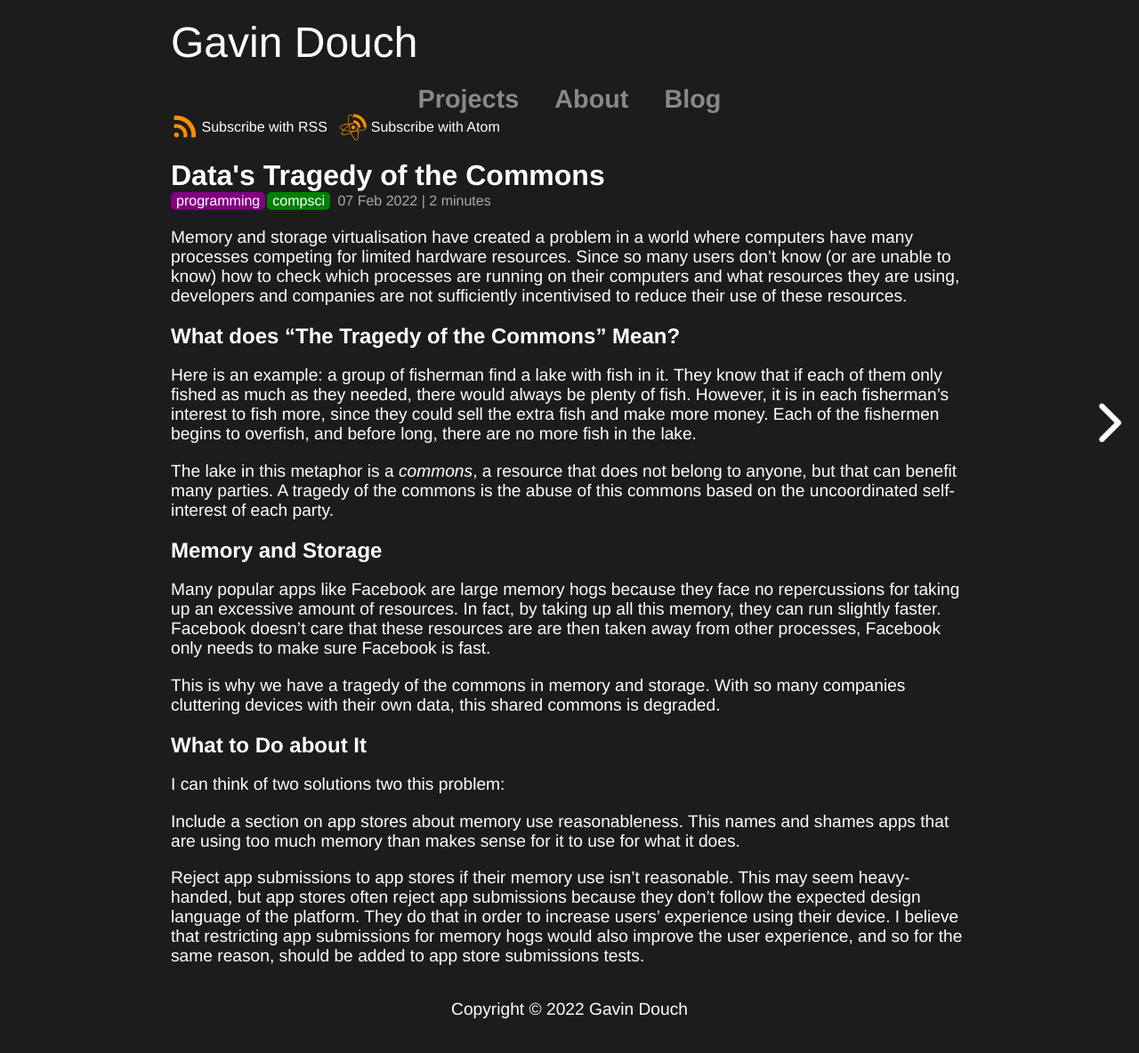
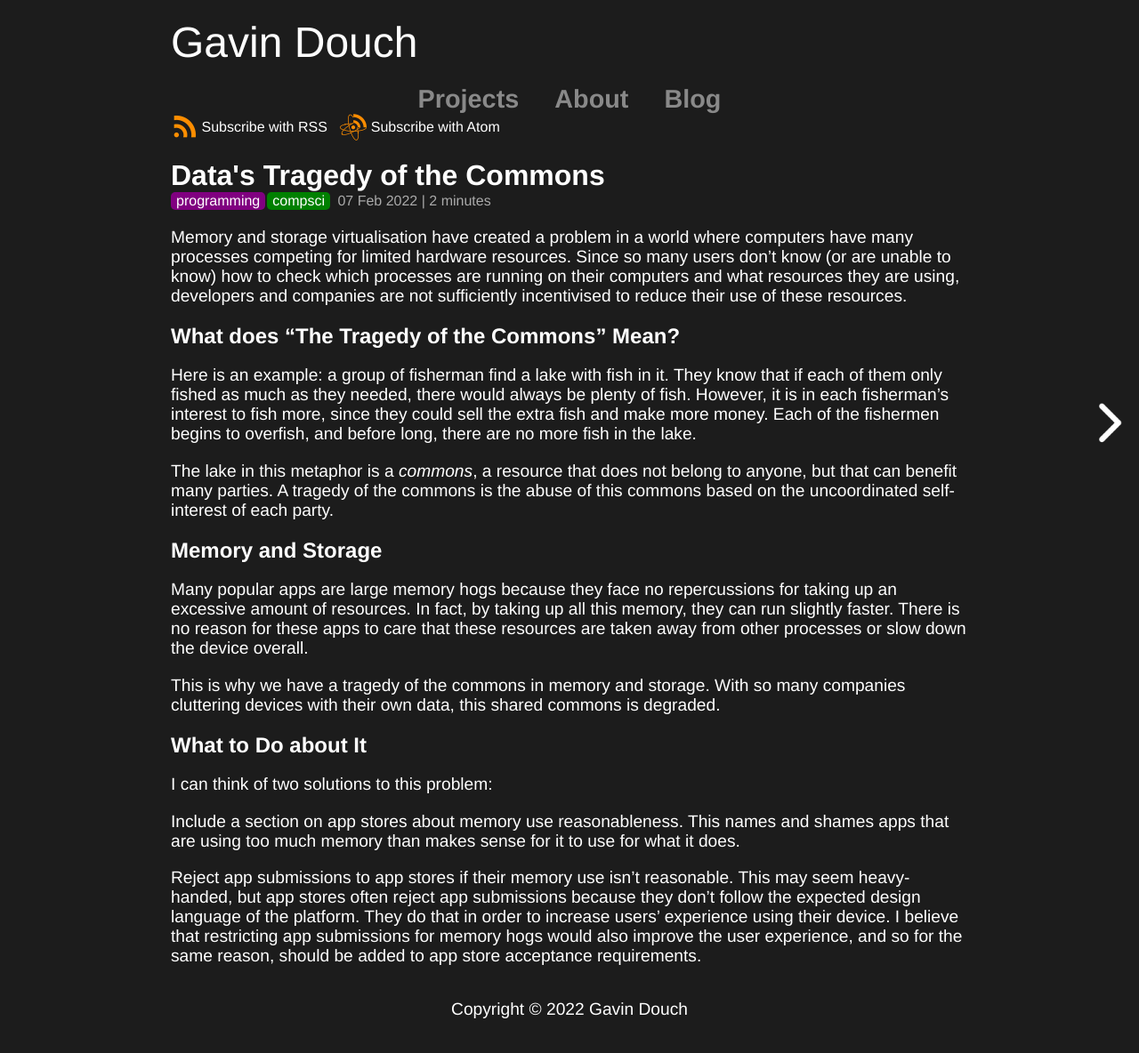
Before and after one commit to Coedice/website, a Jekyll site: the page built from _posts/2022-02-07-datas-tragedy-of-the-commons.md, in a window 1280 px wide. Shown: the whole page at 89% size. Built offline with Jekyll 4.4.1, drawn with Linux system fonts in a browser that asks for light colours.

Commit message:
Fix typos
- Alter some wording

```diff
--- a/_posts/2022-02-07-datas-tragedy-of-the-commons.md
+++ b/_posts/2022-02-07-datas-tragedy-of-the-commons.md
@@ -18,15 +18,15 @@ The lake in this metaphor is a *commons*, a resource that does not belong to any
 A tragedy of the commons is the abuse of this commons based on the uncoordinated self-interest of each party.
 
 ## Memory and Storage
-Many popular apps like Facebook are large memory hogs because they face no repercussions for taking up an excessive amount
-of resources. In fact, by taking up all this memory, they can run slightly faster. Facebook doesn't care that these resources are are
-then taken away from other processes, Facebook only needs to make sure Facebook is fast.
+Many popular apps are large memory hogs because they face no repercussions for taking up an excessive amount
+of resources. In fact, by taking up all this memory, they can run slightly faster. There is no reason for these apps to
+care that these resources are taken away from other processes or slow down the device overall.
 
 This is why we have a tragedy of the commons in memory and storage. With so many companies cluttering devices with their
 own data, this shared commons is degraded.
 
 ## What to Do about It
-I can think of two solutions two this problem:
+I can think of two solutions to this problem:
 
 Include a section on app stores about memory use reasonableness. This names and shames apps that are using too much
 memory than makes sense for it to use for what it does.
@@ -34,4 +34,4 @@ memory than makes sense for it to use for what it does.
 Reject app submissions to app stores if their memory use isn't reasonable. This may seem heavy-handed, but app stores
 often reject app submissions because they don't follow the expected design language of the platform. They do
 that in order to increase users' experience using their device. I believe that restricting app submissions for memory hogs
-would also improve the user experience, and so for the same reason, should be added to app store submissions tests.
+would also improve the user experience, and so for the same reason, should be added to app store acceptance requirements.
```
